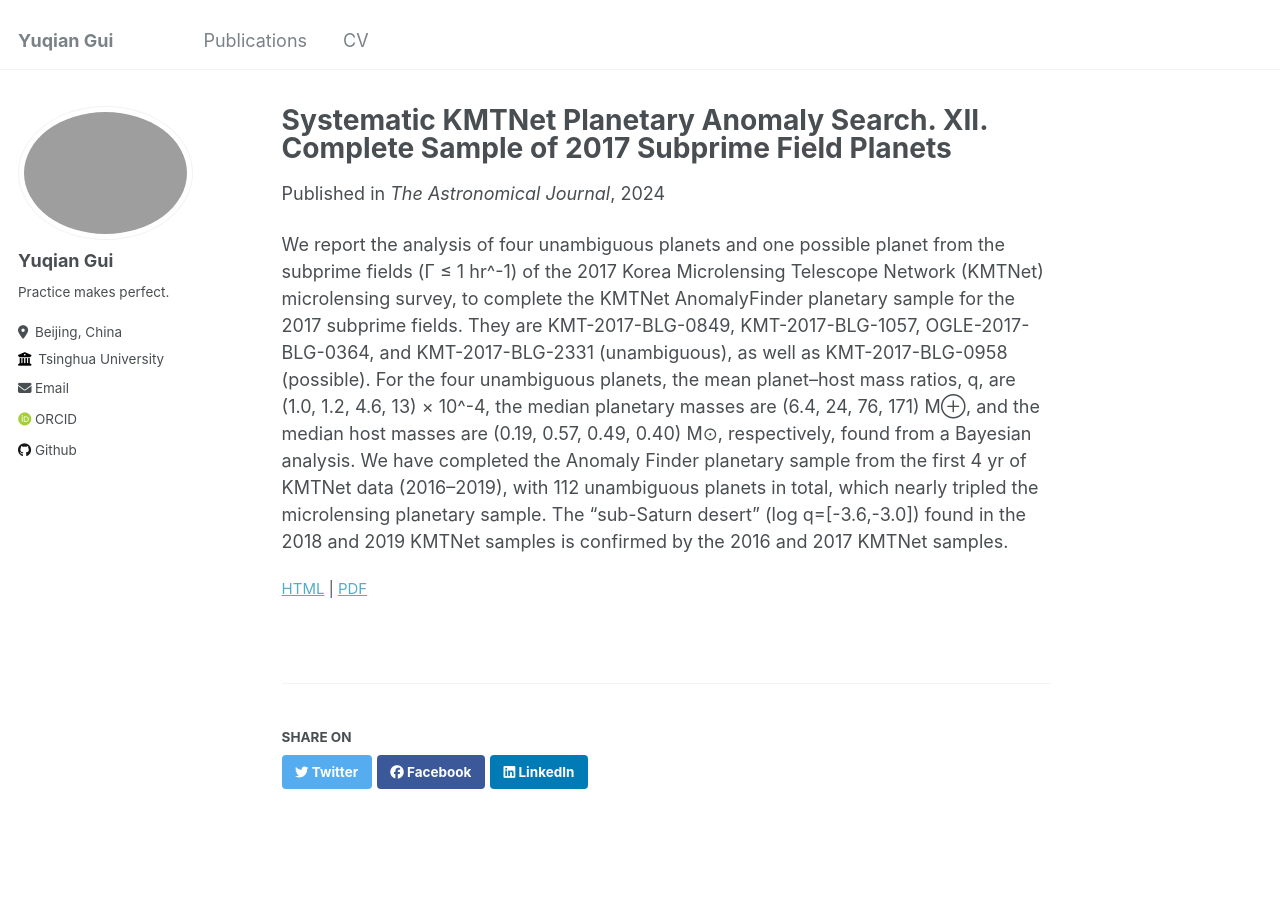
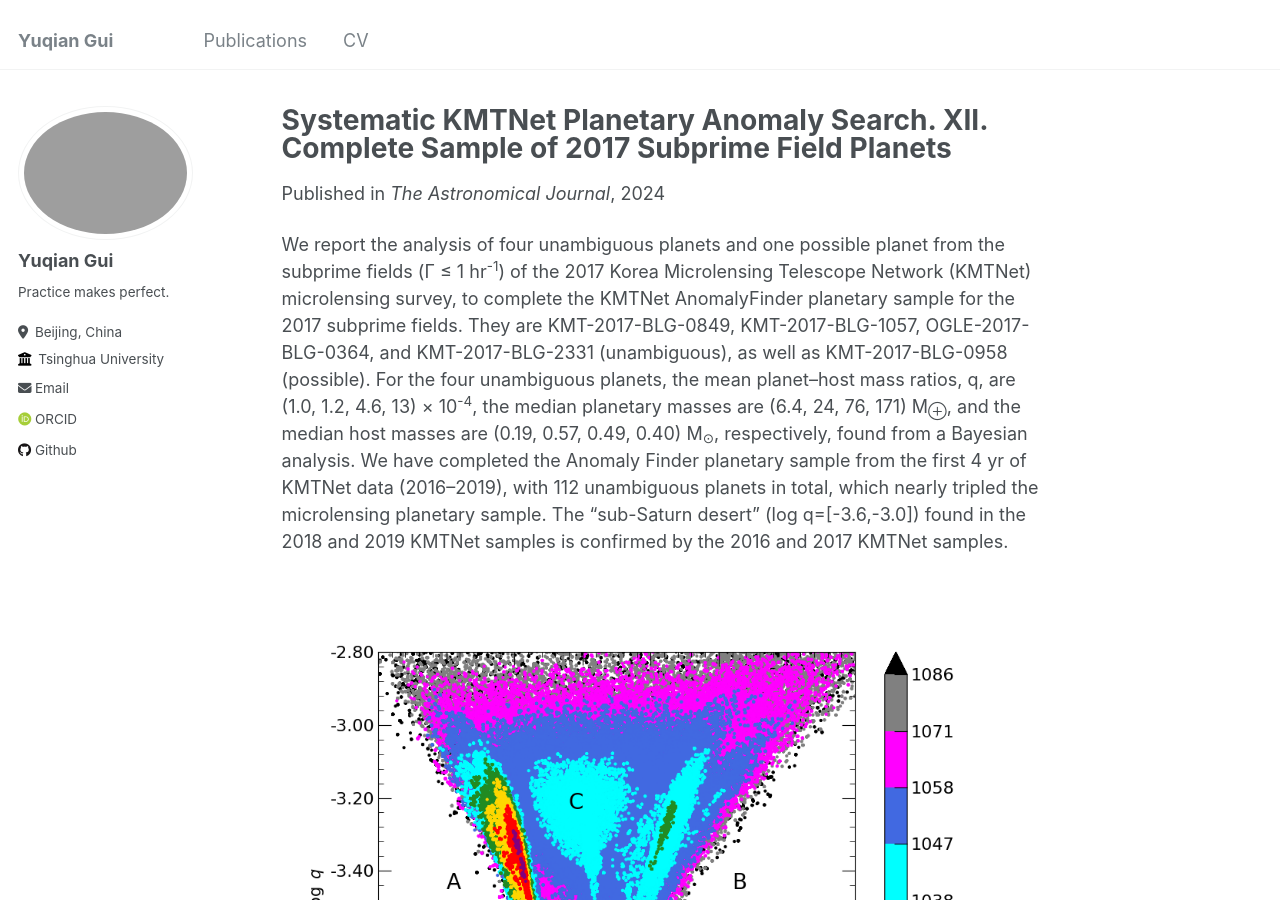
Before and after one commit to yq-gui/yq-gui.github.io, a Jekyll site: the page built from _publications/2024-07-02-KMT2017subprime.md, in a window 1280 px wide and 900 px high. Built offline with Jekyll 4.4.1, drawn with Linux system fonts in a browser that asks for light colours; some web fonts are replaced.

Commit message:
Publication

```diff
--- a/_layouts/single.html
+++ b/_layouts/single.html
@@ -48,19 +48,19 @@ layout: default
         {{ content }}
 
         {% if page.citation and page.paperurl and page.slidesurl %}
-          <p style="font-size: smaller">Recommended citation: {{ page.citation }}<br /><a href="{{ page.paperurl }}">HTML</a> | <a href="{{ page.slidesurl }}">PDF</a></p>
+          <p>Recommended citation: {{ page.citation }}<br /><a href="{{ page.paperurl }}">HTML</a> | <a href="{{ page.slidesurl }}">PDF</a></p>
         {% elsif page.paperurl and page.slidesurl %}
-          <p style="font-size: smaller"><a href="{{ page.paperurl }}">HTML</a> | <a href="{{ page.slidesurl }}">PDF</a></p>
+          <p><a href="{{ page.paperurl }}">HTML</a> | <a href="{{ page.slidesurl }}">PDF</a></p>
         {% elsif page.citation and page.paperurl %}
-          <p style="font-size: smaller">Recommended citation: {{ page.citation }}<br /><a href="{{ page.paperurl }}">HTML</a></p>
+          <p>Recommended citation: {{ page.citation }}<br /><a href="{{ page.paperurl }}">HTML</a></p>
         {% elsif page.citation and page.slidesurl %}
-          <p style="font-size: smaller">Recommended citation: {{ page.citation }}<br /><a href="{{ page.slidesurl }}">PDF</a></p>
+          <p>Recommended citation: {{ page.citation }}<br /><a href="{{ page.slidesurl }}">PDF</a></p>
         {% elsif page.citation %}
-          <p style="font-size: smaller">Recommended citation: {{ page.citation }}</p>
+          <p>Recommended citation: {{ page.citation }}</p>
         {% elsif page.paperurl %}
-          <p style="font-size: smaller"><a href="{{ page.paperurl }}">HTML</a></p>
+          <p><a href="{{ page.paperurl }}">HTML</a></p>
         {% elsif page.slidesurl %}
-          <p style="font-size: smaller"><a href="{{ page.slidesurl }}">PDF</a></p>
+          <p><a href="{{ page.slidesurl }}">PDF</a></p>
         {% endif %}
 
         {% if page.link %}<div><a href="{{ page.link }}" class="btn">{{ site.data.ui-text[site.locale].ext_link_label | default: "Direct Link" }}</a></div>{% endif %}
--- a/_publications/2024-07-02-KMT2017subprime.md
+++ b/_publications/2024-07-02-KMT2017subprime.md
@@ -10,4 +10,6 @@ slidesurl: 'https://iopscience.iop.org/article/10.3847/1538-3881/ad4ce5/pdf'
 #citation: 'Your Name, You. (2024). &quot;Paper Title Number 3.&quot; <i>GitHub Journal of Bugs</i>. 1(3).'
 ---
 
-We report the analysis of four unambiguous planets and one possible planet from the subprime fields (Γ ≤ 1 hr^-1) of the 2017 Korea Microlensing Telescope Network (KMTNet) microlensing survey, to complete the KMTNet AnomalyFinder planetary sample for the 2017 subprime fields. They are KMT-2017-BLG-0849, KMT-2017-BLG-1057, OGLE-2017-BLG-0364, and KMT-2017-BLG-2331 (unambiguous), as well as KMT-2017-BLG-0958 (possible). For the four unambiguous planets, the mean planet–host mass ratios, q, are (1.0, 1.2, 4.6, 13) × 10^-4, the median planetary masses are (6.4, 24, 76, 171) M⊕, and the median host masses are (0.19, 0.57, 0.49, 0.40) M⊙, respectively, found from a Bayesian analysis. We have completed the Anomaly Finder planetary sample from the first 4 yr of KMTNet data (2016–2019), with 112 unambiguous planets in total, which nearly tripled the microlensing planetary sample. The "sub-Saturn desert" (log q=[-3.6,-3.0]) found in the 2018 and 2019 KMTNet samples is confirmed by the 2016 and 2017 KMTNet samples.
+We report the analysis of four unambiguous planets and one possible planet from the subprime fields (Γ ≤ 1 hr<sup>-1</sup>) of the 2017 Korea Microlensing Telescope Network (KMTNet) microlensing survey, to complete the KMTNet AnomalyFinder planetary sample for the 2017 subprime fields. They are KMT-2017-BLG-0849, KMT-2017-BLG-1057, OGLE-2017-BLG-0364, and KMT-2017-BLG-2331 (unambiguous), as well as KMT-2017-BLG-0958 (possible). For the four unambiguous planets, the mean planet–host mass ratios, q, are (1.0, 1.2, 4.6, 13) × 10<sup>-4</sup>, the median planetary masses are (6.4, 24, 76, 171) M<sub>⊕</sub>, and the median host masses are (0.19, 0.57, 0.49, 0.40) M<sub>⊙</sub>, respectively, found from a Bayesian analysis. We have completed the Anomaly Finder planetary sample from the first 4 yr of KMTNet data (2016–2019), with 112 unambiguous planets in total, which nearly tripled the microlensing planetary sample. The "sub-Saturn desert" (log q=[-3.6,-3.0]) found in the 2018 and 2019 KMTNet samples is confirmed by the 2016 and 2017 KMTNet samples.
+
+![Example solutions of the microlensing events: OGLE-2017-BLG-0364](/images/ob170364-hotmcmc.png)
```
Also changed, not shown: _includes/archive-single.html (+7 -5 lines), _pages/about.md (+1 -3 lines).
